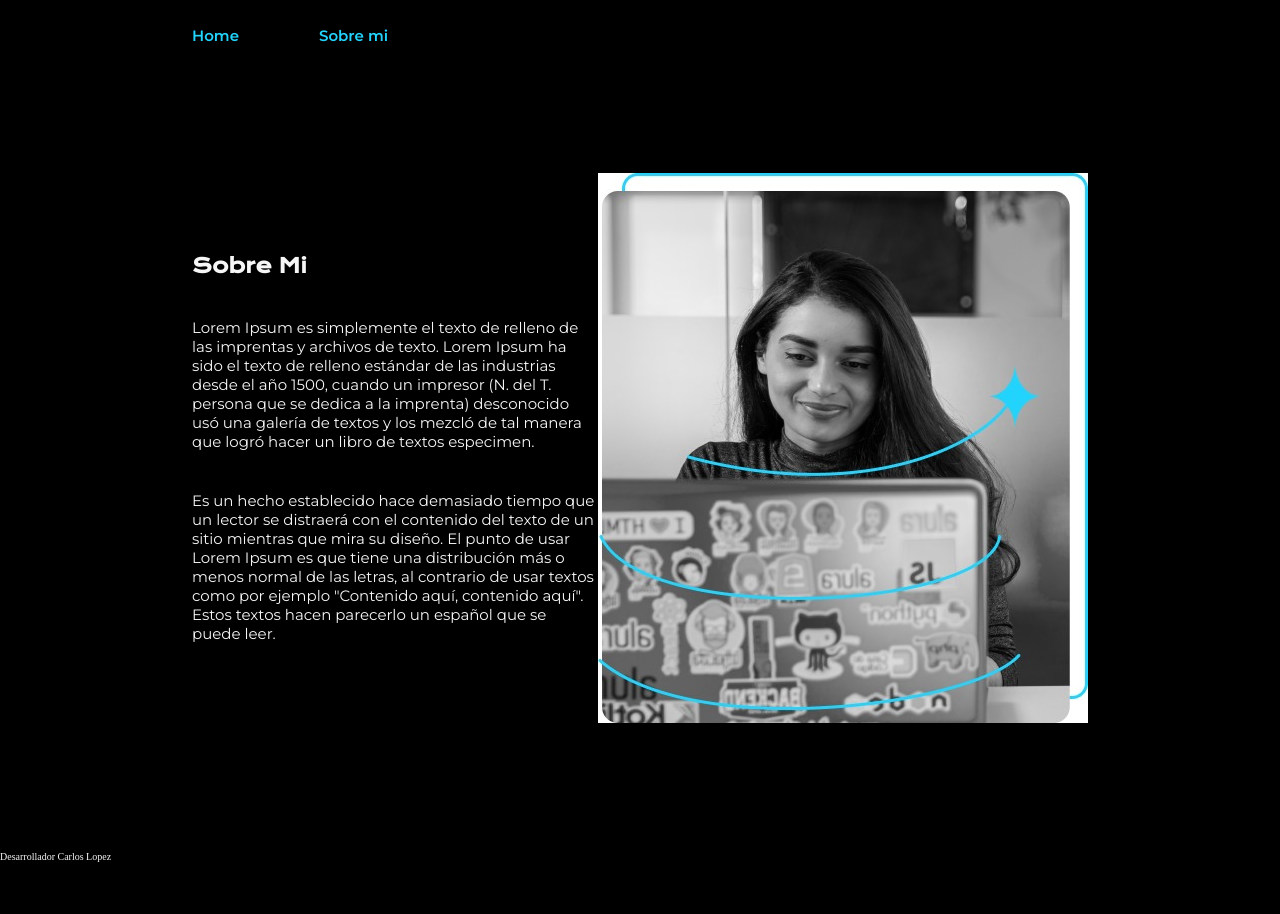
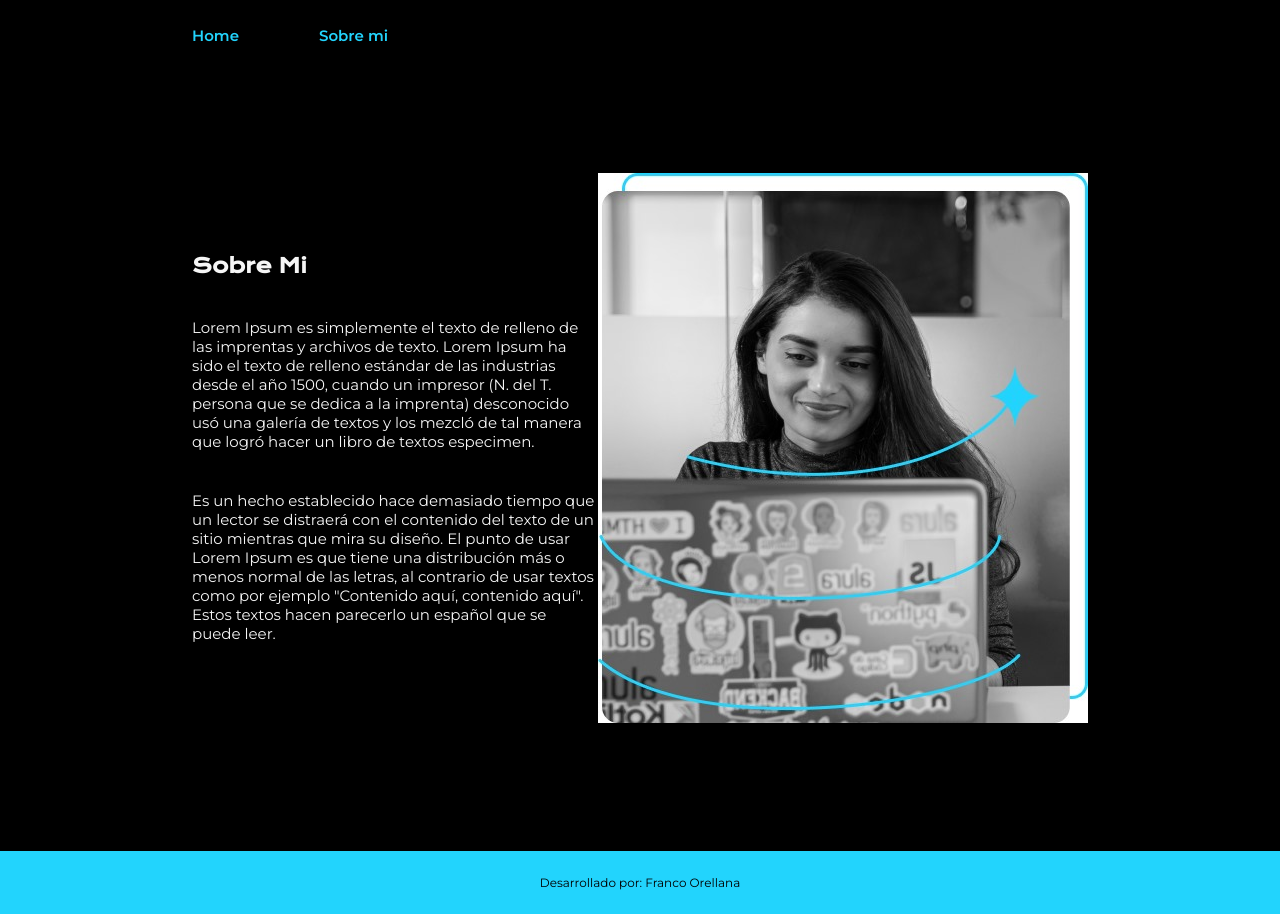
Before and after one commit to Franquex/portafolio, a plain HTML site: page about.html in a window 1280 px wide. Before the commit the page ends 862 px from the top, so only its background shows below. Drawn offline with nearby package versions, Linux system fonts and the light colour scheme.

Commit message:
Franco Orellana Calderon

```diff
--- a/about.html
+++ b/about.html
@@ -4,13 +4,11 @@
     <meta charset="UTF-8">
     <meta name="viewport" content="width=device-width, initial-scale=1.0">
     <link rel="preconnect" href="https://fonts.googleapis.com">
-<link rel="preconnect" href="https://fonts.gstatic.com" crossorigin>
-<link href="https://fonts.googleapis.com/css2?family=Krona+One&display=swap" rel="stylesheet">
-<link rel="preconnect" href="https://fonts.googleapis.com">
-<link rel="preconnect" href="https://fonts.gstatic.com" crossorigin>
-<link href="https://fonts.googleapis.com/css2?family=Krona+One&family=Montserrat:ital,wght@0,100..900;1,100..900&display=swap" rel="stylesheet">
-<title>Negocio Digital</title>
-    <link rel="stylesheet" href="style.css">
+    <link rel="preconnect" href="https://fonts.gstatic.com" crossorigin>
+    <link href="https://fonts.googleapis.com/css2?family=Montserrat:ital,wght@0,100..900;1,100..900&display=swap"
+        rel="stylesheet">
+    <title>Figma</title>
+    <link rel="stylesheet" href="./Style.css">
 </head>
 <body>
     <header class="header">
@@ -35,8 +33,9 @@
         </section>
         <img src="WhatsApp Image 2025-03-17 at 08.09.15.jpeg" alt="">
     </main>
-    <footer class="text_inf">
-        <p class="Desarrollador">Desarrollador Carlos Lopez</p>
+    <footer class="footer">
+        <p>Desarrollado por: Franco Orellana</p>
+
     </footer>
 </body>
 </html>
```
Also changed, not shown: index.html (+11 -7 lines).
